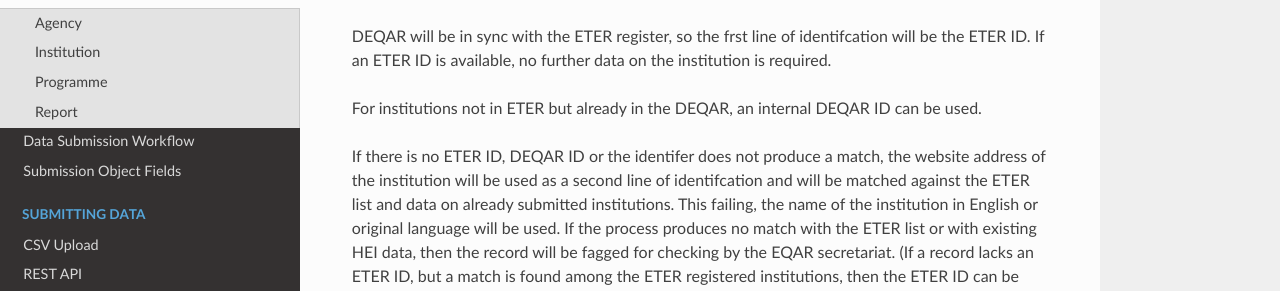
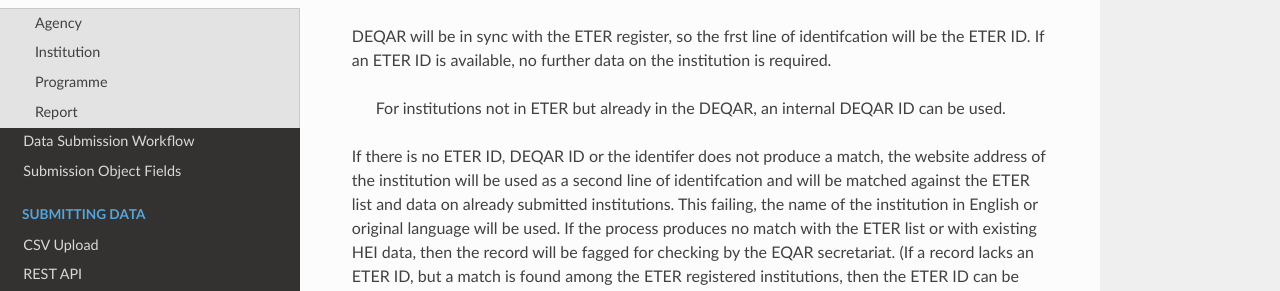
Before and after one commit to EQAR/deqar-docs, an MkDocs documentation site: the page built from docs/data_model.md, in a window 1280 px wide and 900 px high, scrolled down 637 px. Shown: the part 158-449 px from the top of the window. Built offline with MkDocs 1.6.1, drawn with Linux system fonts in a browser that asks for light colours; nearby versions of some CDN libraries; old or Windows-style settings are respelled for this version of MkDocs.

```diff
--- a/docs/data_model.md
+++ b/docs/data_model.md
@@ -29,8 +29,8 @@ DEQAR will be in sync with the ETER register, so the frst line of identifcation
 will be the ETER ID. If an ETER ID is available, no further data on the
 institution is required.
 
-For institutions not in ETER but already in the DEQAR, an internal DEQAR ID can
-be used.
+>For institutions not in ETER but already in the DEQAR, an internal DEQAR ID can
+>be used.
 
 If there is no ETER ID, DEQAR ID or the identifer does not produce a match, the
 website address of the institution will be used as a second line of
```
